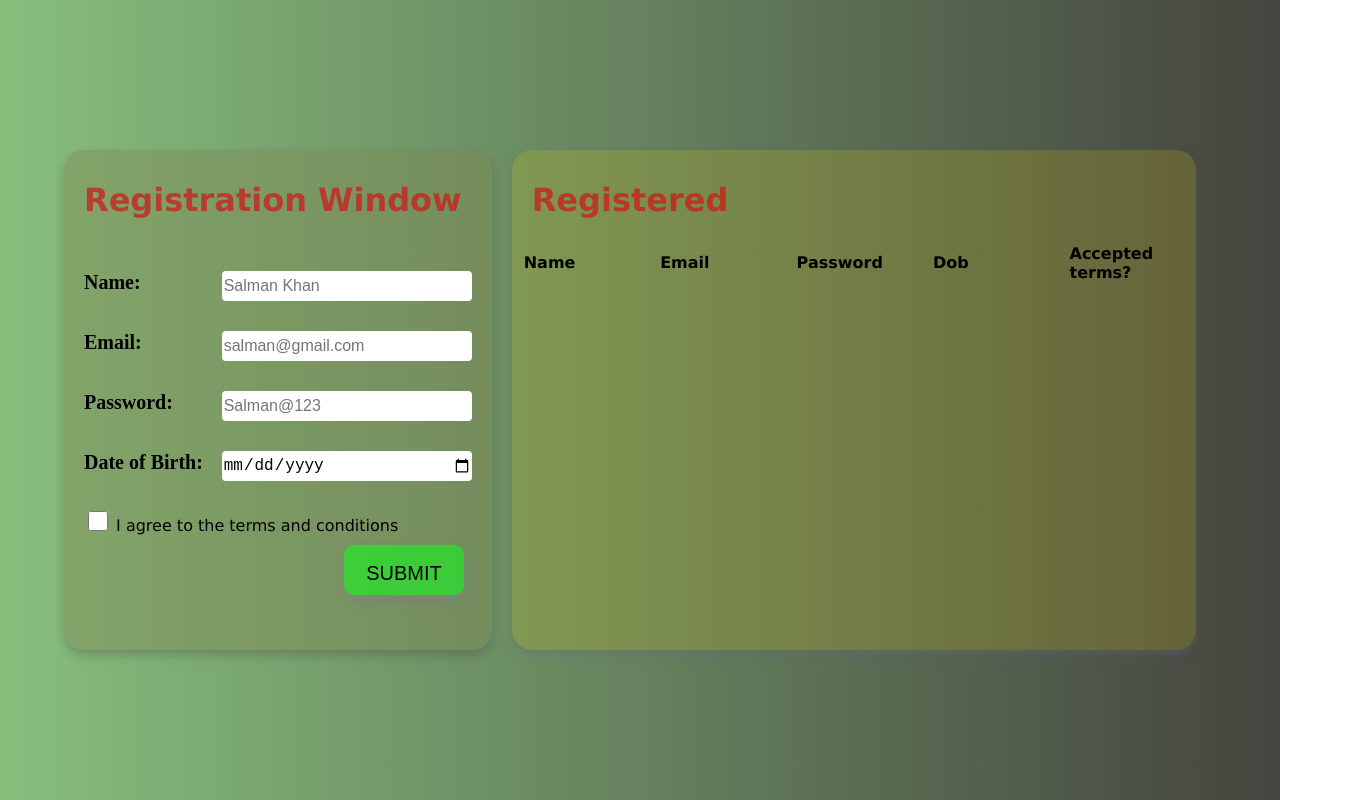
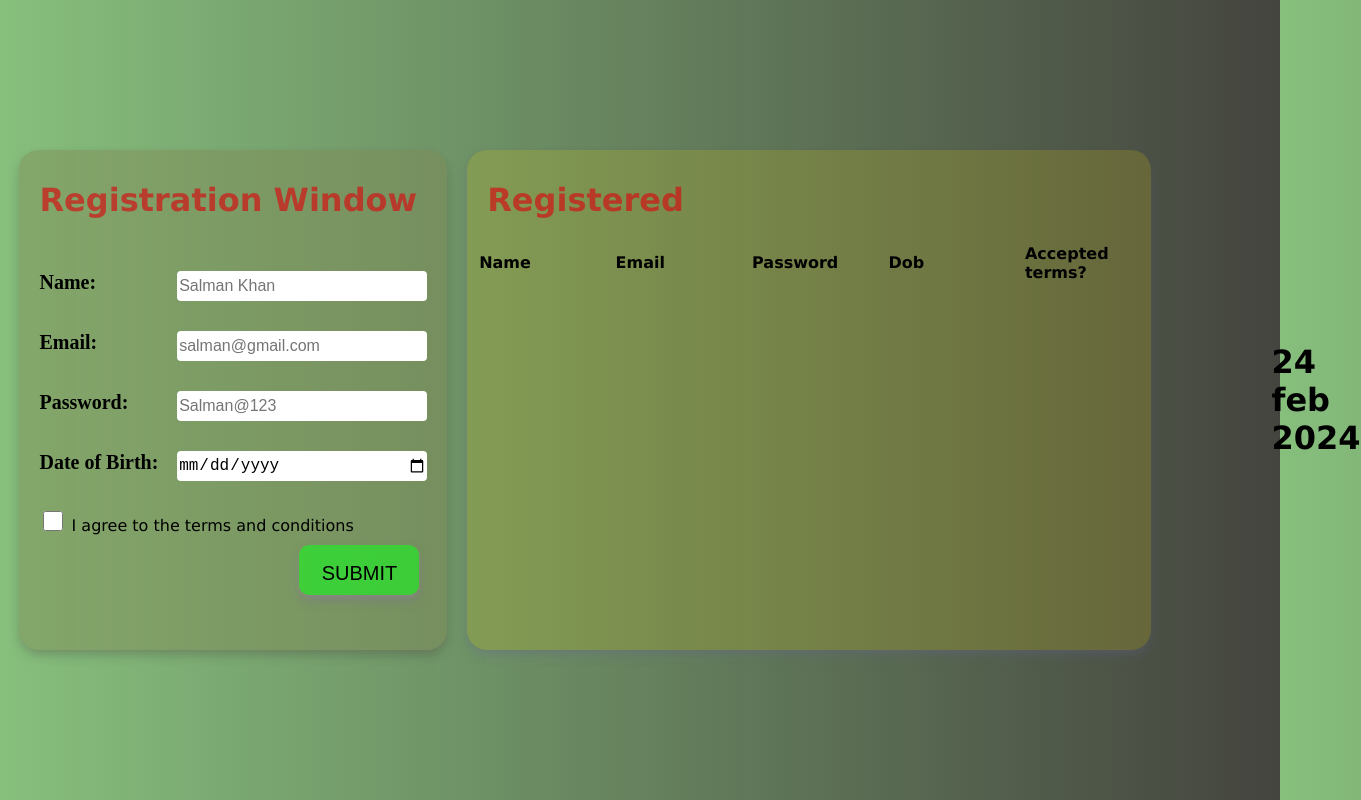
Before and after one commit to p369m/wd101, a plain HTML site: page index.html in a window 1280 px wide. Shown: the whole page, 1361 px wide, since content can reach past the window. Drawn offline with Linux system fonts and the light colour scheme.

Commit message:
First Commit Try to add 26  Feb 2024

```diff
--- a/index.html
+++ b/index.html
@@ -44,7 +44,7 @@
         </table>
       </div>
   </div>
-
+  <h1>24 feb 2024</h1>
 
 <script src="index.js"></script>
 </body>
```
